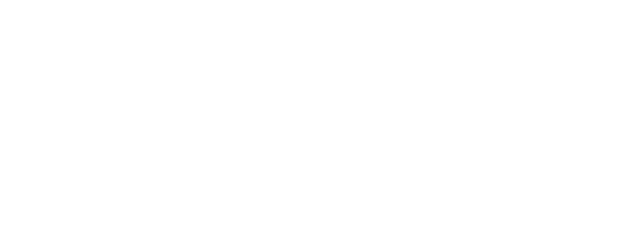
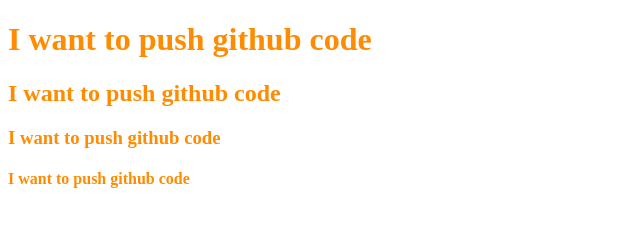
Before and after one commit to Pranto-Nondi/First-Web-Repo, a plain HTML site: page index.html in a window 1280 px wide. Shown: the whole page, without its empty margins (0-640 px from the left). Drawn offline with Linux system fonts and the light colour scheme.

Commit message:
modifying

```diff
--- a/index.html
+++ b/index.html
@@ -5,8 +5,12 @@
     <meta http-equiv="X-UA-Compatible" content="IE=edge">
     <meta name="viewport" content="width=device-width, initial-scale=1.0">
     <title>First-Web-Github Repo</title>
+    <link rel="stylesheet" href="style.css">
 </head>
 <body>
-
+    <h1>I want to push github code</h1>
+    <h2>I want to push github code</h2>
+    <h3>I want to push github code</h3>
+    <h4>I want to push github code</h4>
 </body>
 </html>
--- /dev/null
+++ b/style.css
@@ -0,0 +1,3 @@
+h1,h2 ,h3 ,h4{
+    color: darkorange;
+}
```
